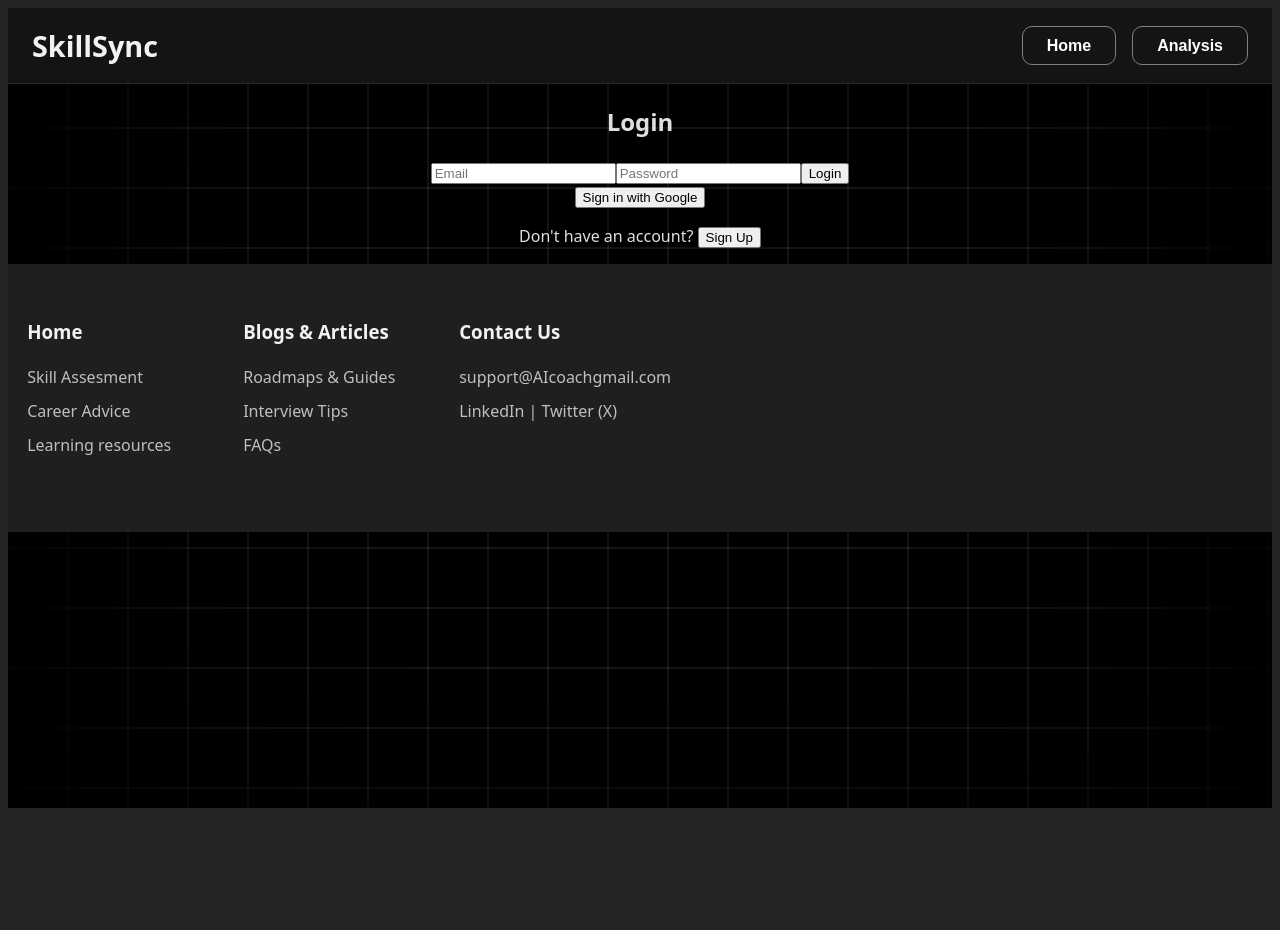
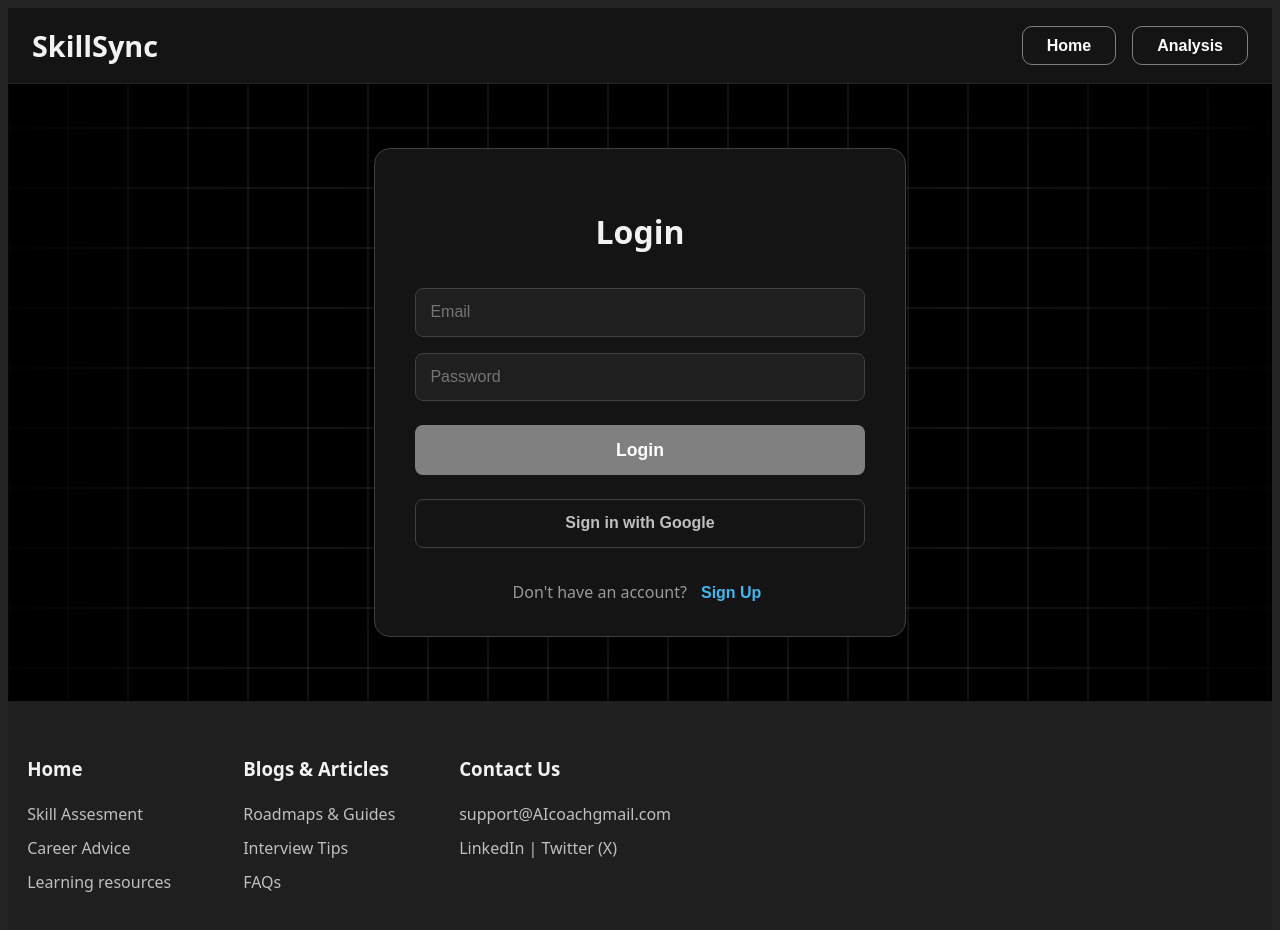
Before and after one commit to Banshal-Yadav/careerGuide, a React (Vite) app: page /login in a window 1280 px wide. Shown: the top 930 px of the page. Before the commit the page ends 816 px from the top, so only its background shows below. Built offline with nearby package versions, Linux system fonts and the light colour scheme; no server answers.

Commit message:
improv: added style for Auth.jsx

```diff
--- /dev/null
+++ b/src/components/Auth.css
@@ -0,0 +1,111 @@
+
+.auth-container {
+  padding: 2rem 2.5rem;
+  max-width: 450px;
+  margin: 4rem auto;
+  background-color: var(--primary-bg);
+  border-radius: 16px;
+  box-shadow: 0 8px 30px rgba(0, 0, 0, 0.2);
+  border: 1px solid var(--border-color);
+  text-align: center;
+}
+
+.auth-title {
+  color: var(--text-primary);
+  margin-bottom: 2rem;
+  font-size: 2rem;
+  font-weight: 600;
+}
+
+.auth-error {
+  background-color: var(--error-bg);
+  color: var(--error);
+  padding: 0.8rem;
+  border-radius: 8px;
+  border: 1px solid var(--error);
+  margin-bottom: 1.5rem;
+  font-weight: 500;
+}
+
+.auth-form {
+  display: flex;
+  flex-direction: column;
+  gap: 1rem;
+}
+
+.auth-input {
+  width: 100%;
+  padding: 0.9rem;
+  border: 1px solid var(--border-color);
+  border-radius: 8px;
+  font-size: 1rem;
+  color: var(--text-primary);
+  background-color: var(--secondary-bg);
+  box-sizing: border-box;
+  transition: all 0.2s ease-in-out;
+}
+
+.auth-input:focus {
+  outline: none;
+  border-color: var(--accent-primary);
+  box-shadow: 0 0 0 3px hsla(245, 70%, 65%, 0.3);
+}
+
+/* main submit button */
+.auth-btn {
+  padding: 0.9rem 1.5rem;
+  background: var(--accent-primary);
+  color: white;
+  border: none;
+  border-radius: 8px;
+  font-size: 1.1rem;
+  font-weight: 600;
+  cursor: pointer;
+  margin-top: 0.5rem;
+  transition: all 0.3s ease;
+}
+
+.auth-btn:hover {
+  background: rgb(193, 193, 193);
+}
+
+/* google sign-in button */
+.google-btn {
+  width: 100%;
+  padding: 0.9rem 1.5rem;
+  background: transparent;
+  color: var(--text-secondary);
+  border: 1px solid var(--border-color);
+  border-radius: 8px;
+  font-size: 1rem;
+  font-weight: 600;
+  cursor: pointer;
+  margin-top: 1.5rem;
+  transition: all 0.3s ease;
+}
+
+.google-btn:hover {
+  background-color: var(--secondary-bg);
+  border-color: var(--border-color-hover);
+  color: var(--text-primary);
+}
+
+/* toggle between login and sign up */
+.toggle-container {
+  margin-top: 2rem;
+  color: var(--text-muted);
+}
+
+.toggle-btn {
+  background: none;
+  border: none;
+  color: var(--accent-secondary);
+  cursor: pointer;
+  font-weight: 600;
+  font-size: 1rem;
+  margin-left: 0.5rem;
+}
+
+.toggle-btn:hover {
+  text-decoration: underline;
+}
--- a/src/components/Auth.jsx
+++ b/src/components/Auth.jsx
@@ -1,5 +1,6 @@
 import React, { useState } from 'react';
 import { useAuth } from '../hooks/useAuth';
+import './Auth.css';
 
 const Auth = () => {
   const { user, login, register, loginWithGoogle, logout, loading } = useAuth();
@@ -30,15 +31,16 @@ const Auth = () => {
     }
   };
 
-  if (loading) return <div>Loading...</div>;
+  if (loading && !user) return <div className="auth-container">Loading...</div>;
 
   return (
-    <div>
-      <h2>{isLogin ? 'Login' : 'Sign Up'}</h2>
-      {error && <p style={{color: 'red'}}>{error}</p>}
+    <div className="auth-container">
+      <h2 className="auth-title">{isLogin ? 'Login' : 'Sign Up'}</h2>
+      {error && <p className="auth-error">{error}</p>}
 
-      <form onSubmit={handleSubmit}>
+      <form onSubmit={handleSubmit} className="auth-form">
         <input
+          className="auth-input"
           type="email"
           placeholder="Email"
           value={email}
@@ -46,27 +48,28 @@ const Auth = () => {
           required
         />
         <input
+          className="auth-input"
           type="password"
           placeholder="Password"
           value={password}
           onChange={(e) => setPassword(e.target.value)}
           required
         />
-        <button type="submit">
+        <button type="submit" className="auth-btn">
           {isLogin ? 'Login' : 'Sign Up'}
         </button>
       </form>
 
-      <button onClick={handleGoogleLogin}>
+      <button onClick={handleGoogleLogin} className="google-btn">
         Sign in with Google
       </button>
 
-      <p>
-        {isLogin ? "Don't have an account? " : "Already have an account? "}
-        <button onClick={() => setIsLogin(!isLogin)}>
+      <div className="toggle-container">
+        {isLogin ? "Don't have an account?" : "Already have an account?"}
+        <button onClick={() => setIsLogin(!isLogin)} className="toggle-btn">
           {isLogin ? 'Sign Up' : 'Login'}
         </button>
-      </p>
+      </div>
     </div>
   );
 };
```
